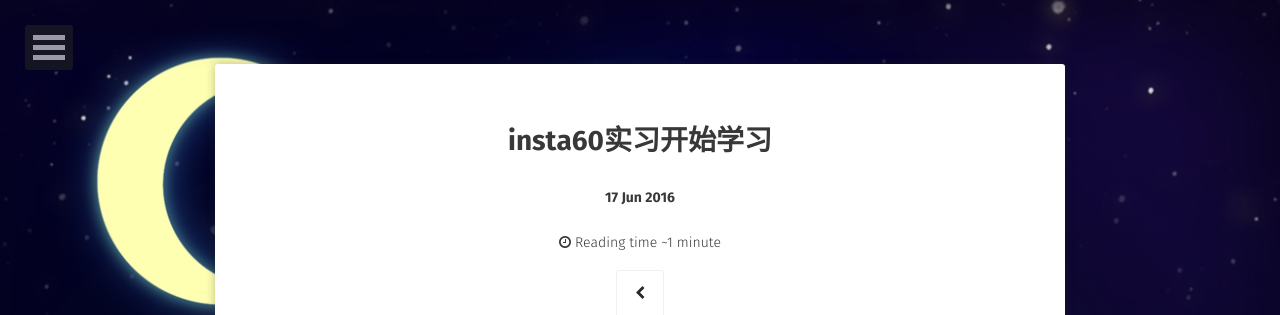
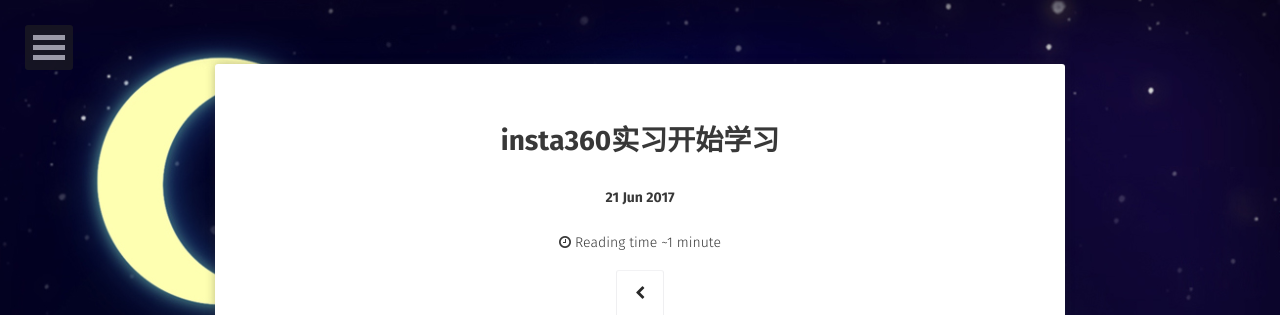
Before and after one commit to bannyxu/banny.github.io, a Jekyll site: the page built from _posts/2017-06-21-newgit.md, in a window 1280 px wide and 900 px high. Shown: the top 315 px of the window. Built offline with Jekyll 4.4.1, drawn with Linux system fonts in a browser that asks for light colours; some web fonts are replaced; comment, search, counter and statistics services are not loaded.

Commit message:
Update 2017-06-21-newgit.md

```diff
--- a/_posts/2017-06-21-newgit.md
+++ b/_posts/2017-06-21-newgit.md
@@ -1,7 +1,7 @@
 ---
 layout: post
-title:  "insta60实习开始学习"
-date:   2016-6-17
+title:  "insta360实习开始学习"
+date:   2017-6-21
 excerpt: "自己通过数据库参考书以及视频内容总结数据库操作以及基本知识"
 tag:
 - github
```
